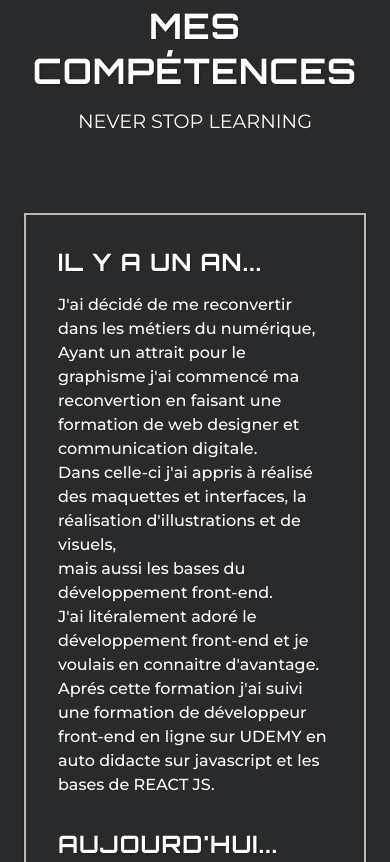
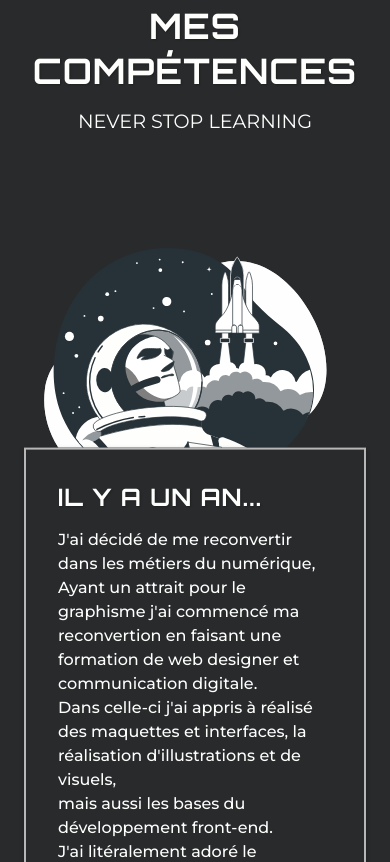
Before and after one commit to ChrysJ/Portfolio, a plain HTML site: page index.html in a window 390 px wide. Shown: the part 5312-6174 px from the top of the page. Drawn offline with Linux system fonts and the light colour scheme.

Commit message:
add-img skills

```diff
--- a/public/css/_skills.scss
+++ b/public/css/_skills.scss
@@ -19,7 +19,7 @@ section {
             padding: 2rem;
             grid-column: 2/4;
 
-            p{
+            p {
                 margin: 1rem 0 2rem;
             }
         }
@@ -73,12 +73,38 @@ section {
 
     section {
         .skills-informations {
-            grid-gap: 1.5rem;
+            display: grid;
+            grid-template-columns: 1fr;
+            grid-gap: 0;
             margin-bottom: 1.5rem;
+            transform: translateY(-5%);
+
+            .img-skills {
+                height: 20rem;
+                width: 20rem;
+                transform: translateY(25%);
+
+                img {
+                    width: 100%;
+                }
+            }
+
+            .text-skills {
+                background-color: $color2;
+                padding: 2rem;
+                grid-column: 1/2;
+                z-index: 1;
+
+                p {
+                    margin: 1rem 0 2rem;
+                }
+            }
         }
 
         .skills {
             grid-gap: 1.5rem;
+            grid-column: 1/2;
+            grid-template-columns: 1fr;
 
             div {
 
@@ -93,24 +119,3 @@ section {
         }
     }
 }
-
-
-@media screen and (max-width: 935px) {
-    section {
-        .skills-informations {
-            grid-template-columns: 1fr;
-
-            .img-skills {
-                display: none;
-            }
-
-            .text-skills {
-                grid-column: 1/2;
-            }
-        }
-
-        .skills {
-            grid-template-columns: 1fr;
-        }
-    }
-}
```
Also changed, not shown: public/css/index.css, 1 other file.
